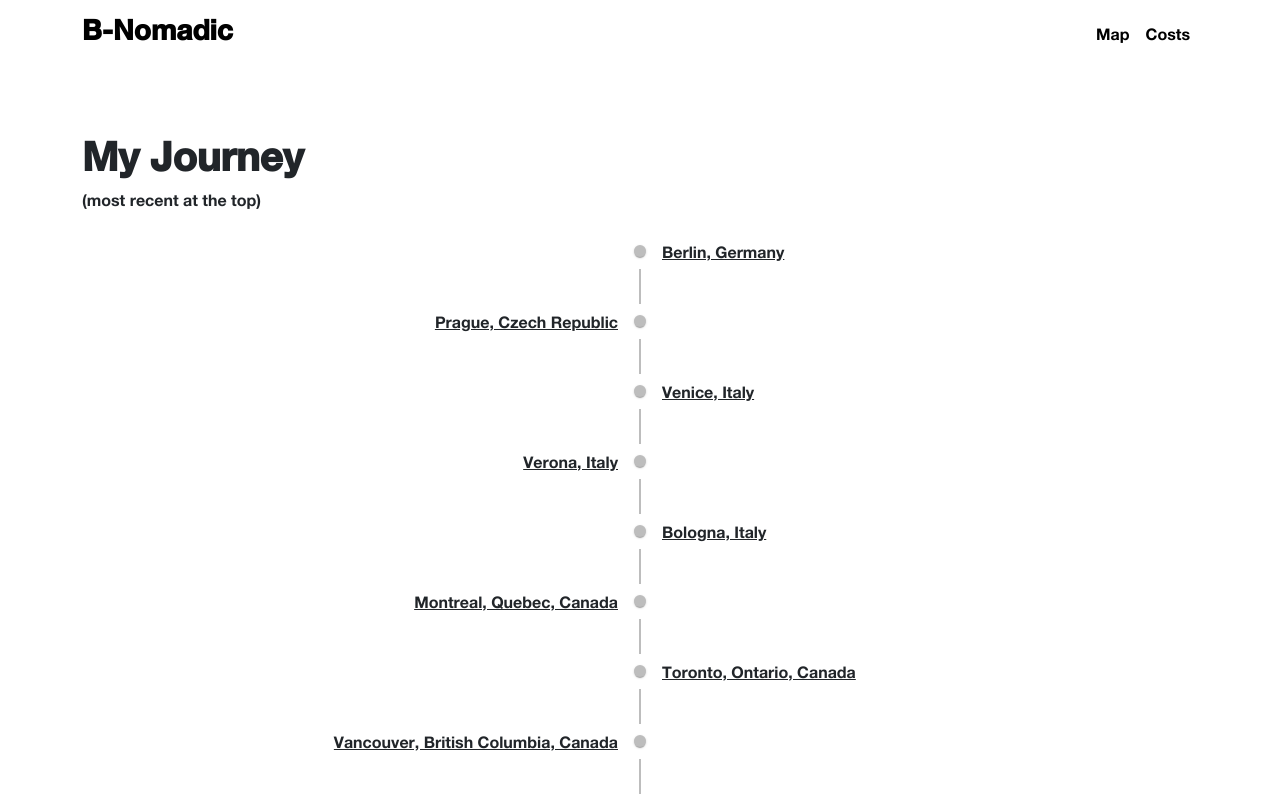
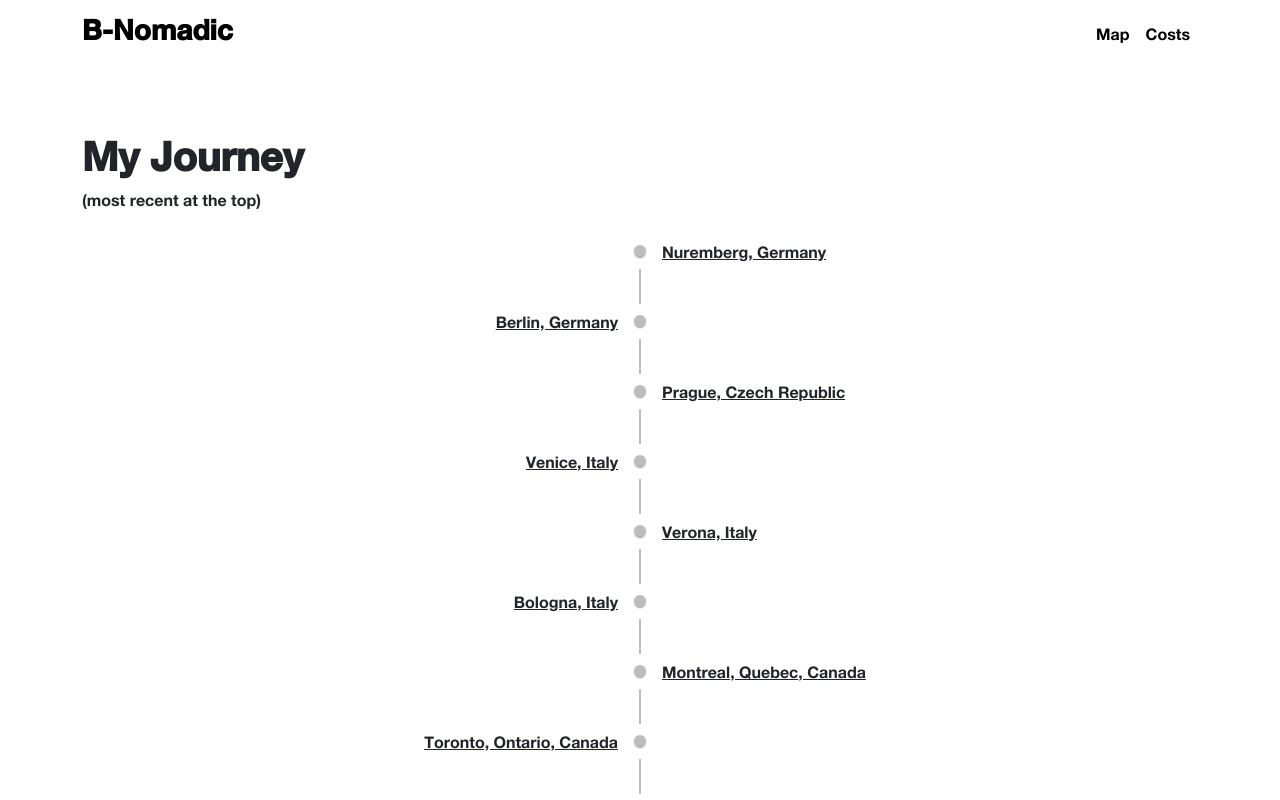
Before and after one commit to acuteengle/digital-nomad, a React (Create React App) app: page / in a window 1280 px wide. Shown: the top 800 px of the page. Built offline with nearby package versions, Linux system fonts and the light colour scheme.

Commit message:
Nuremberg

```diff
--- a/src/AppConstants.js
+++ b/src/AppConstants.js
@@ -1,5 +1,23 @@
 // newer locations at the front of the array
 export const LOCATIONS = [
+  {
+    shortTrip: true,
+    key: "Nuremberg",
+    city: "Nuremberg",
+    country: "Germany",
+    lattitude: 49.4521,
+    longitude: 11.0767,
+    arrivalDay: "2023-10-07",
+    departureDay: "2023-10-09",
+    video: "https://www.youtube.com/watch?v=esIbnI4O9Pk",
+    map: "https://www.google.com/maps/d/u/0/edit?mid=1T4rYhyMKRcqpeOa2cw_NjpVkwNanZYQ&usp=sharing",
+    blogPost: null,
+    personalInstagramPost: null, // acuteengle
+    photosPost: "https://www.instagram.com/p/CybdFDvud7M/", // b.engphotography
+    dancePost: null, // instagram reel
+    housing: null,
+    spending: null,
+  },
   {
     key: "Berlin",
     city: "Berlin",
```
